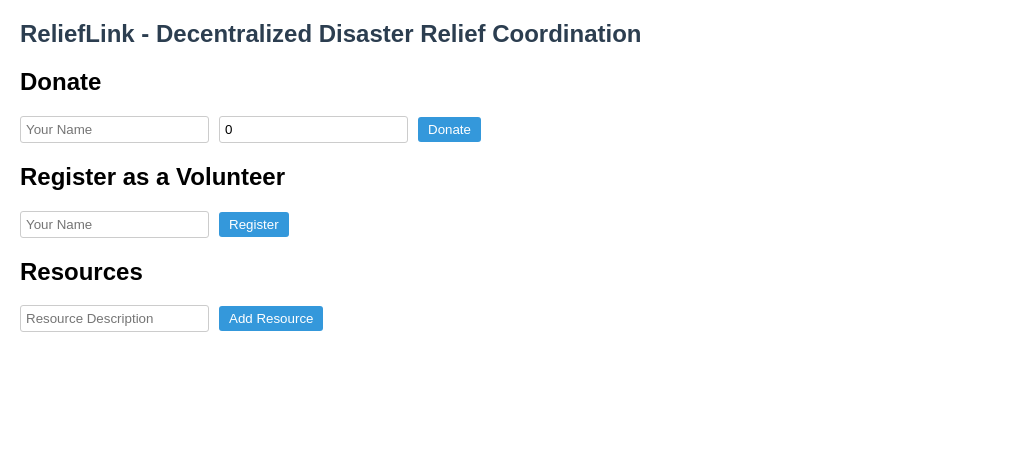
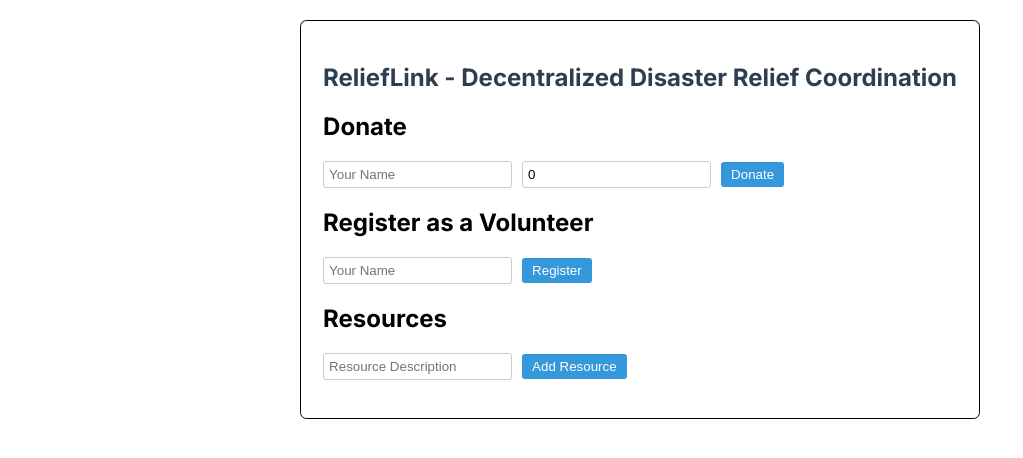
Before and after one commit to owayamaani/rescuelink, a Vue app in the folder src/rescuelink_frontend/: page / in a window 1280 px wide. Shown: the top 458 px of the page, without its empty margins (0-1023 px from the left). Built offline with nearby package versions, Linux system fonts and the light colour scheme.

Commit message:
centered the main component

```diff
--- a/src/rescuelink_frontend/index.html
+++ b/src/rescuelink_frontend/index.html
@@ -7,6 +7,12 @@
   <meta name="viewport" content="width=device-width,initial-scale=1.0" />
   <link rel="icon" href="/favicon.ico" />
   <title>ReliefLink</title>
+  <link rel="preconnect" href="https://fonts.googleapis.com" />
+    <link rel="preconnect" href="https://fonts.gstatic.com" crossorigin />
+    <link
+      href="https://fonts.googleapis.com/css2?family=Inter:wght@400;600;700&display=swap"
+      rel="stylesheet"
+    />
 </head>
 
 <body>
--- a/src/rescuelink_frontend/src/App.vue
+++ b/src/rescuelink_frontend/src/App.vue
@@ -34,5 +34,6 @@
 </script>
 
 <style scoped>
+@import './components/style.css'
 
 </style>
--- a/src/rescuelink_frontend/src/components/Donate.vue
+++ b/src/rescuelink_frontend/src/components/Donate.vue
@@ -1,6 +1,6 @@
 
 <template>
-    <section class="donate-section">
+    <section class="C">
       <h1>ReliefLink - Decentralized Disaster Relief Coordination</h1>
       <h2>Donate</h2>
      <div class="donate_content">
--- a/src/rescuelink_frontend/src/components/style.css
+++ b/src/rescuelink_frontend/src/components/style.css
@@ -1,3 +1,21 @@
+/*App*/
+
+#app{
+  font-family: 'Inter', sans-serif;
+  display: flex;
+  flex-direction: column;
+  align-items: center;
+  justify-content: center;
+  width: 100%;
+
+}
+
+.main_content{
+  border: 1px solid black;
+  padding:1.4rem;
+  border-radius: 0.4rem;
+  margin: auto;
+}
 /* Donate css */
 
 input {
```
